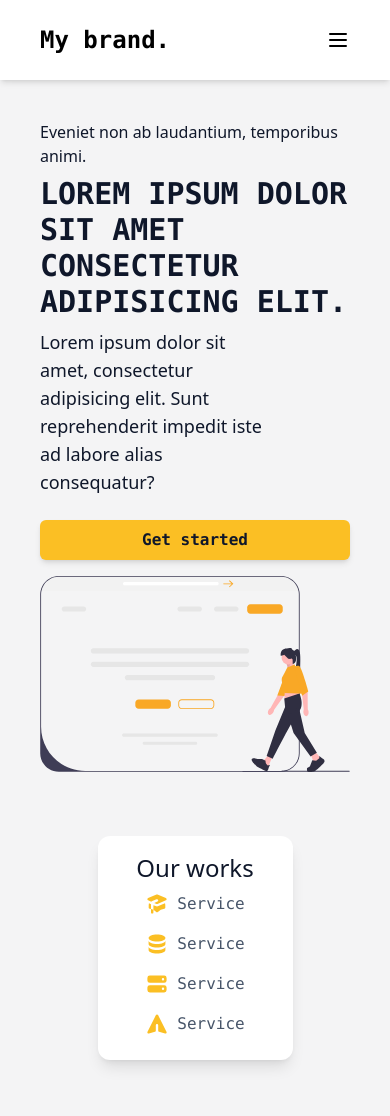
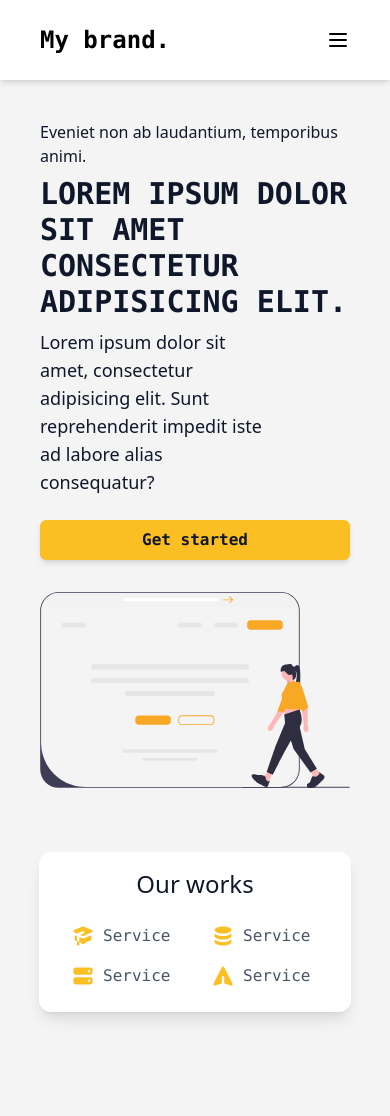
Before and after one commit to franodangelo/Services-SPA, a React (Create React App) app: page / in a window 390 px wide. Shown: the top 1116 px of the page. Built offline with nearby package versions, Linux system fonts and the light colour scheme.

Commit message:
responsive adapted

```diff
--- a/src/components/Hero.jsx
+++ b/src/components/Hero.jsx
@@ -11,11 +11,11 @@ export default function Hero() {
                     <p className="w-[75%] font-sans text-lg md:text-xl">Lorem ipsum dolor sit amet, consectetur adipisicing elit. Sunt reprehenderit impedit iste ad labore alias consequatur?</p>
                     <button className="w-full md:w-[75%] lg:w-[60] xl:w-[50%] mt-4">Get started</button>
                 </div>
-                <img className="basis-1/3 w-full h-full object-cover" src={bgImg} alt="Services illustration" />
+                <img className="basis-1/3 w-full h-full mt-4 md:mt-0 object-cover" src={bgImg} alt="Services illustration" />
             </section>
-            <section className="w-[50%] mt-16 p-4 text-center rounded-xl bg-white shadow-lg">
+            <section className="flex flex-col w-[80%] sm:w-[75%] lg:w-[65%] xl:w-[50%] mt-16 p-4 gap-4 text-center rounded-xl bg-white shadow-lg">
                 <h3 className="font-sans text-2xl">Our works</h3>
-                <div className="flex flex-wrap justify-around">
+                <div className="grid grid-cols-2 sm:grid-cols-4 justify-around">
                     <h4 className="flex px-4 py-2 gap-2 text-slate-600">
                         <AcademicCapIcon className="w-6 h-6 text-amber-400" />Service
                     </h4>
```
